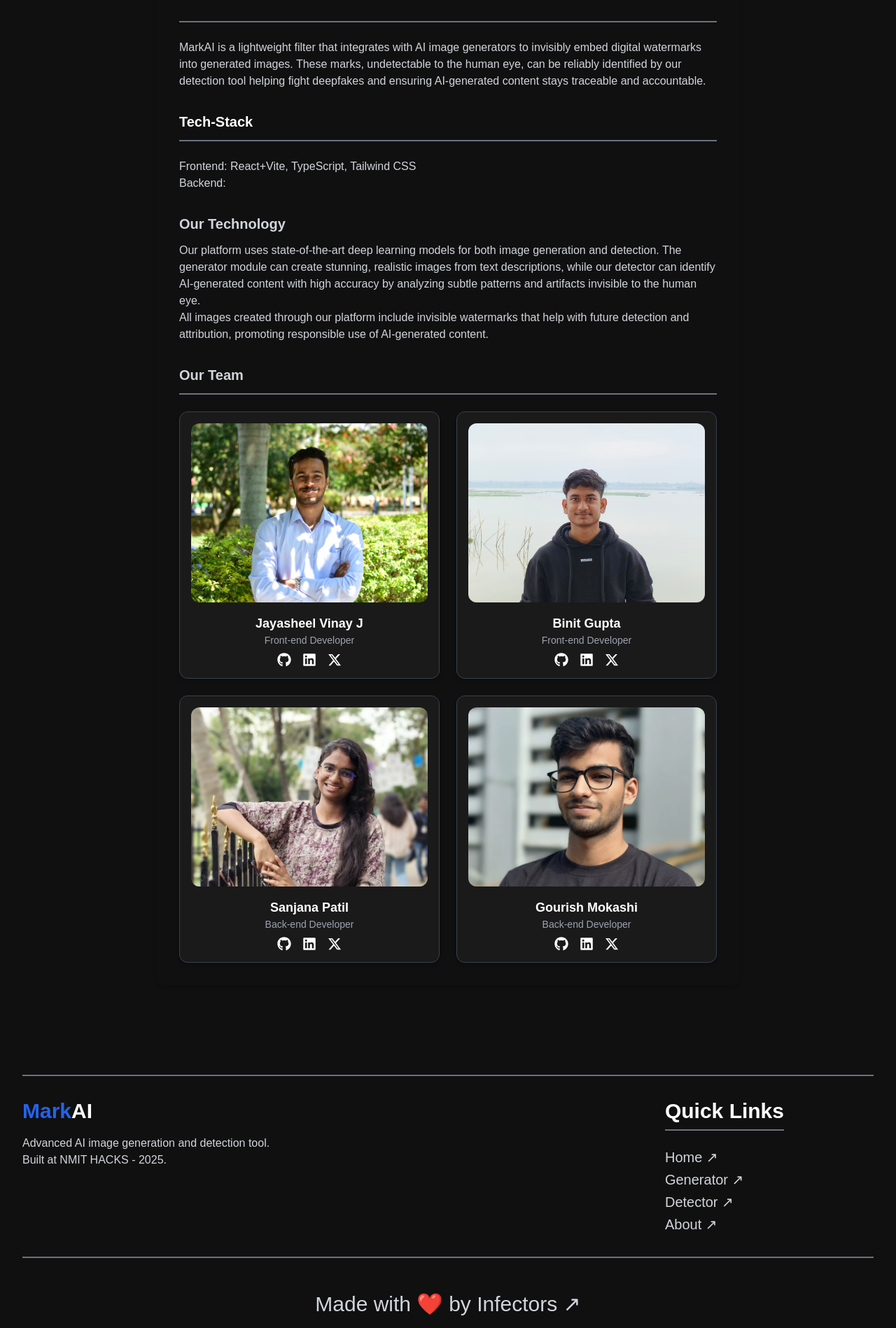
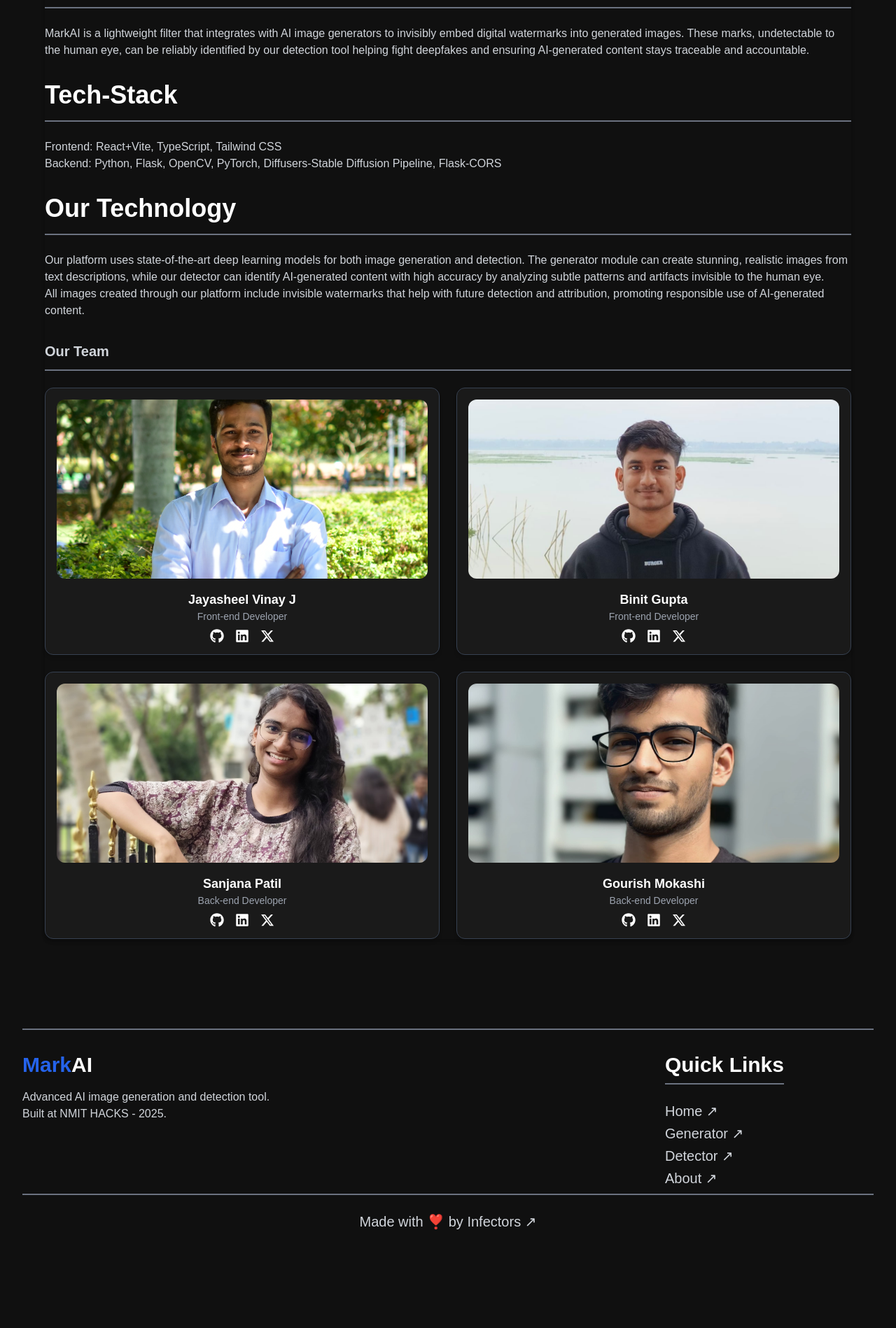
Before and after one commit to gourish-mokashi/MarkAI-NMITHacks, a React (Vite) app: page /about in a window 1280 px wide. Shown: the part 222-2120 px from the top of the page at 70% size. After the commit the page ends 2015 px from the top, so only its background shows below. Built offline with nearby package versions, Linux system fonts and the light colour scheme; a web font is replaced by a local one.

Commit message:
minor changes

```diff
--- a/src/components/Footer.tsx
+++ b/src/components/Footer.tsx
@@ -9,12 +9,12 @@
   ];
 
   const bottomLinks = [
-    { name: 'Made with ❤️ by Infectors ↗', to: 'https://github.com/gourish-mokashi/MarkAI-NMITHacks.git' },
+    { name: 'Made with ❣️ by Infectors ↗', to: 'https://github.com/gourish-mokashi/MarkAI-NMITHacks.git' },
   ];
 
   return (
     <footer className="text-white w-full mt-8">
-      <div className="max-w-7xl mx-auto px-4 sm:px-6 lg:px-8 py-12">
+      <div className="max-w-7xl mx-auto px-4 sm:px-6 lg:px-8 pt-12 pb-8">
         <div className="flex flex-col md:flex-row md:gap-0 gap-10 border-t-2 border-gray-500 pt-8 flex justify-between">
           <div>
             <h3 className="text-3xl font-bold mb-4">
@@ -39,16 +39,13 @@
             </div>
           </div>
         </div>
-        <div className="flex flex-col items-center text-lg border-t-2 border-gray-500 mt-8 pt-8 w-full">
-          <p className="text-gray-300 text-base">
-            {/* &copy; {new Date().getFullYear()} MarkAI. All rights reserved. */}
-          </p>
+        <div className="flex flex-col items-center text-lg border-t-2 border-gray-500 mt-2 pt-2 w-full">
           <div className="mt-4">
             {bottomLinks.map((link) => (
               <div key={link.to}>
                 <Link
                   to={link.to}
-                  className="text-gray-300 hover:text-white text-3xl"
+                  className="text-gray-300 hover:text-white text-xl"
                 >
                   {link.name}
                 </Link>
--- a/src/pages/About.tsx
+++ b/src/pages/About.tsx
@@ -3,10 +3,10 @@
 
 export function About() {
   return (
-    <div className="w-full bg-[#101010] py-12 min-h-screen">
-      <div className="max-w-4xl mx-auto px-4 sm:px-6 lg:px-8">
-        <div className="bg-[#101010] rounded-lg shadow-md p-8">
-          <h1 className="text-3xl font-bold text-gray-900 mb-6">
+    <div className="w-full min-h-screen p-8">
+      <div className="max-w-7xl mx-auto px-4 sm:px-6 lg:px-8 py-4">
+        <div className="rounded-lg shadow-md">
+          <h1 className="text-white text-3xl md:text-5xl font-bold mb-4 font-bold text-gray-900 mb-6">
             <span className="text-white">About</span>{" "}
             <span className="text-blue-600">Mark</span>
             <span className="text-white">AI</span>
@@ -21,7 +21,7 @@
               reliably identified by our detection tool helping fight deepfakes
               and ensuring AI-generated content stays traceable and accountable.
             </p>
-            <h2 className="text-white text-xl font-semibold mt-8 mb-3">
+            <h2 className="text-white text-2xl md:text-4xl font-bold mb-4 font-semibold mt-8 mb-3">
               Tech-Stack
             </h2>
             {/* Horizontal line after Tech-Stack */}
@@ -29,9 +29,10 @@
             <p className="text-gray-300">
               Frontend: React+Vite, TypeScript, Tailwind CSS
               <br />
-              Backend:
+              Backend: Python, Flask, OpenCV, PyTorch, Diffusers-Stable Diffusion Pipeline, Flask-CORS
             </p>
-            <h2 className="text-xl font-semibold mt-8 mb-3">Our Technology</h2>
+            <h2 className="text-white text-2xl md:text-4xl font-bold mb-4 font-semibold mt-8 mb-">Our Technology</h2>
+            <div className="border-t-2 border-gray-500 mb-6"></div>
             <p>
               Our platform uses state-of-the-art deep learning models for both
               image generation and detection. The generator module can create
--- a/src/pages/Home.tsx
+++ b/src/pages/Home.tsx
@@ -70,7 +70,7 @@
       <section className="py-16 md:py-24">
         <div className="max-w-7xl mx-auto px-4 sm:px-6 lg:px-8 flex flex-col w-full">
           <div className="mb-12">
-            <h2 className="text-white text-3xl md:text-5xl font-bold text-gray-900 mb-4 border-b-2 border-gray-500 md:pb-6 sm:pb-4 pb-3 ">
+            <h2 className="text-white text-3xl md:text-5xl font-bold mb-4 border-b-2 border-gray-500 md:pb-6 sm:pb-4 pb-3 ">
               Powerful <span className="text-blue-600">AI Image</span> Filter
               Tool
             </h2>
```
